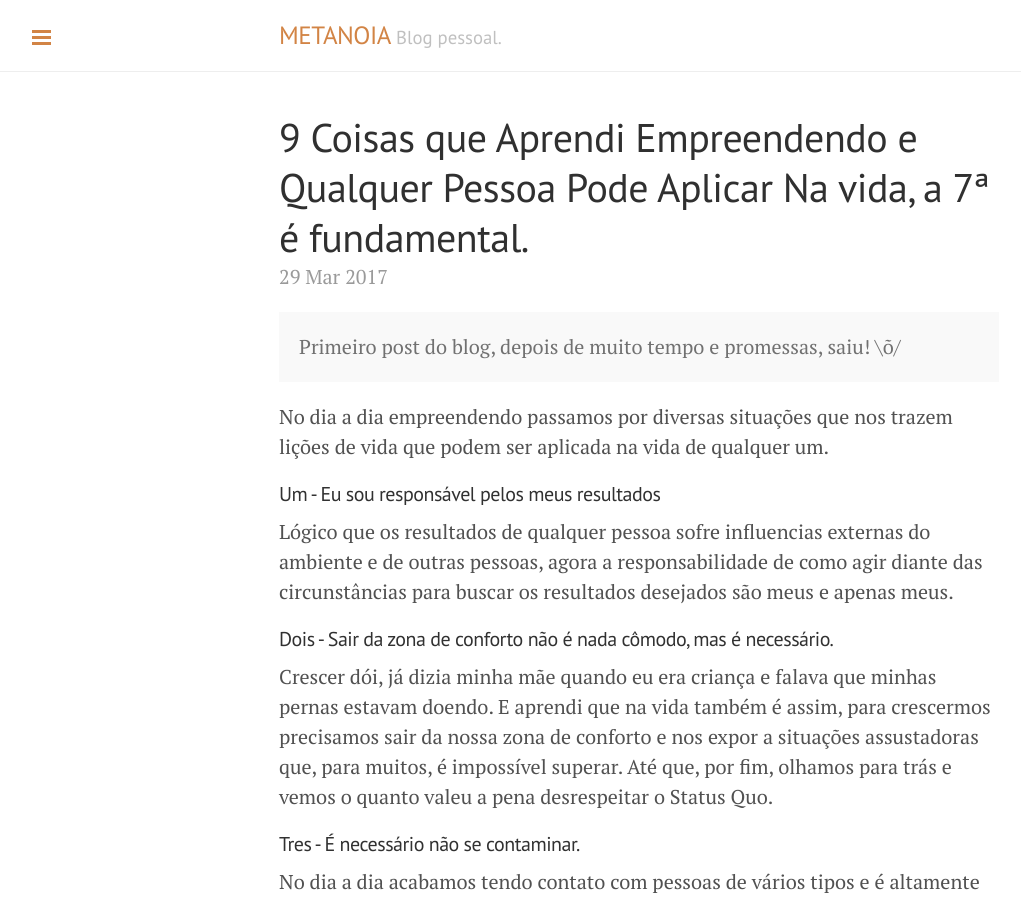
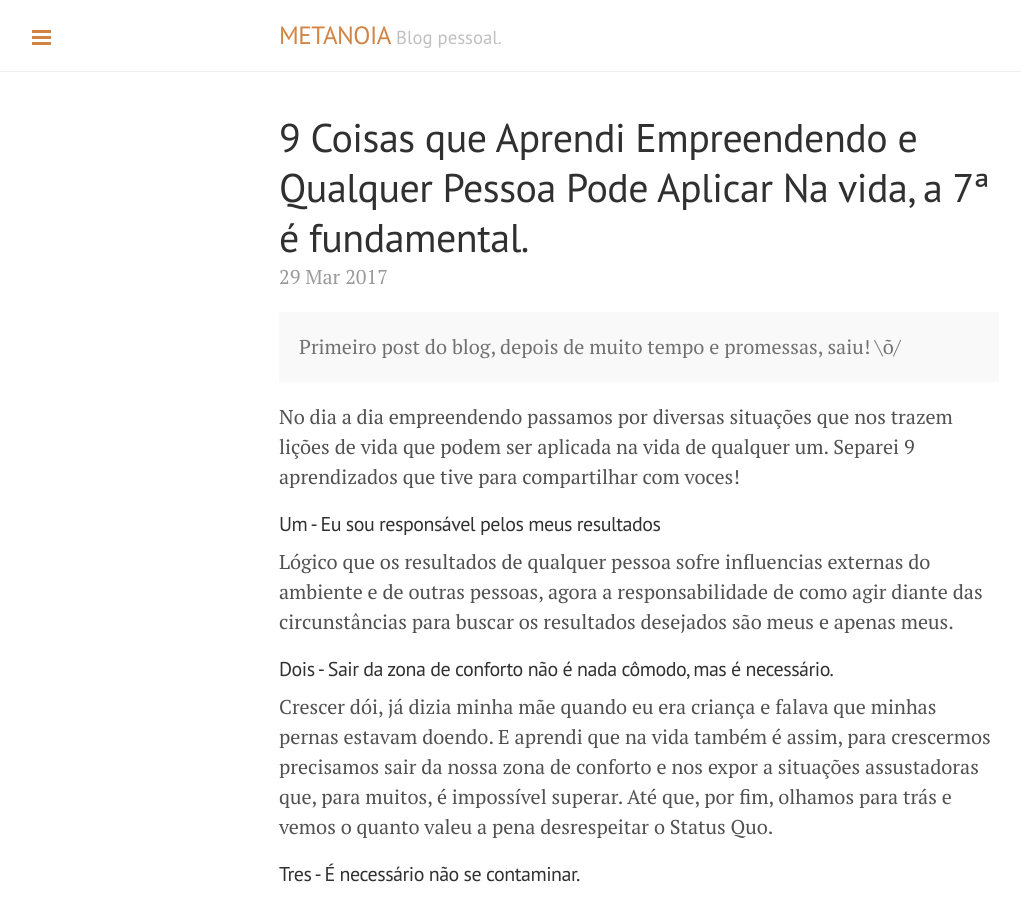
Before and after one commit to metanoia39/metanoia39.github.io, a Jekyll site: the page built from _posts/2017-03-29-7-coisas-que-aprendi-empreendendo.md, in a window 1280 px wide and 900 px high. Shown: the whole window, without its empty margins (1-1022 px from the left). Built offline with Jekyll 4.4.1, drawn with Linux system fonts in a browser that asks for light colours.

Commit message:
Primeiro Post

```diff
--- a/_posts/2017-03-29-7-coisas-que-aprendi-empreendendo.md
+++ b/_posts/2017-03-29-7-coisas-que-aprendi-empreendendo.md
@@ -5,7 +5,7 @@
 
 <div class="message">Primeiro post do blog, depois de muito tempo e promessas, saiu! \õ/</div>
 
-No dia a dia empreendendo passamos por diversas situações que nos trazem lições de vida que podem ser aplicada na vida de qualquer um.
+No dia a dia empreendendo passamos por diversas situações que nos trazem lições de vida que podem ser aplicada na vida de qualquer um. Separei 9 aprendizados que tive para compartilhar com voces!
 
 
 #### Um - Eu sou responsável pelos meus resultados
```
